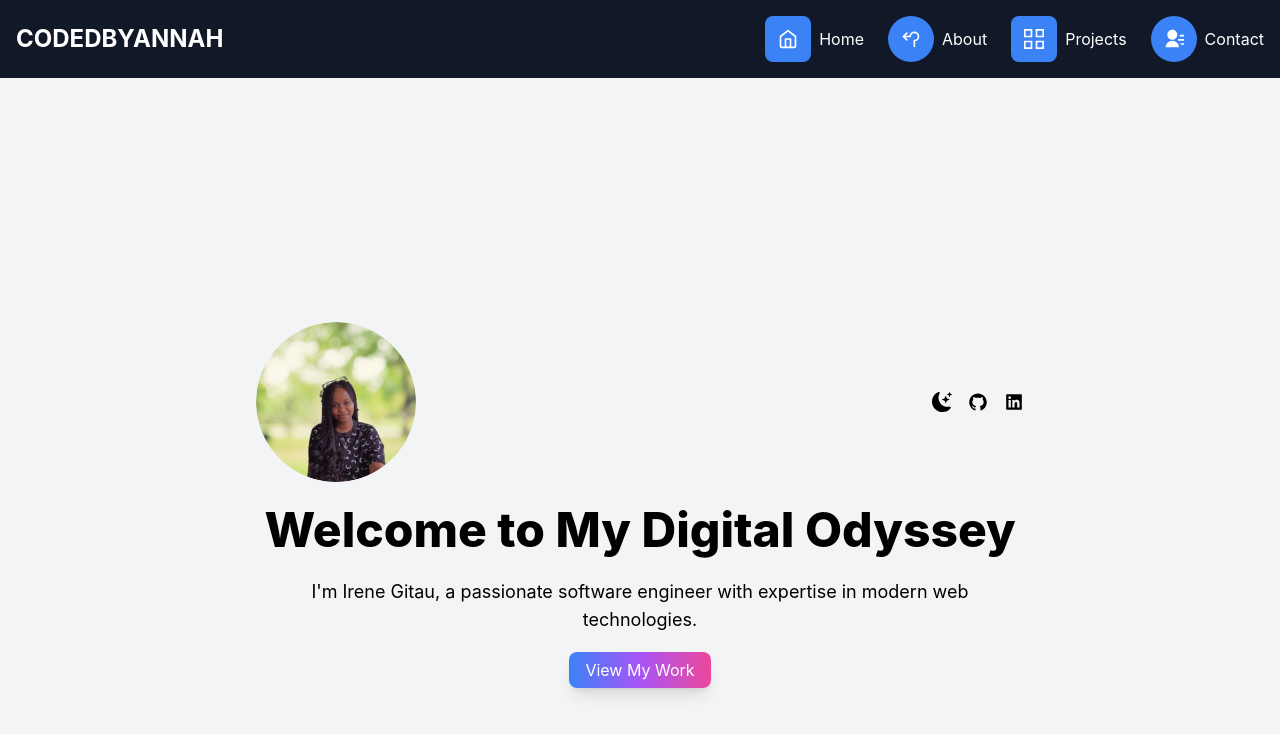
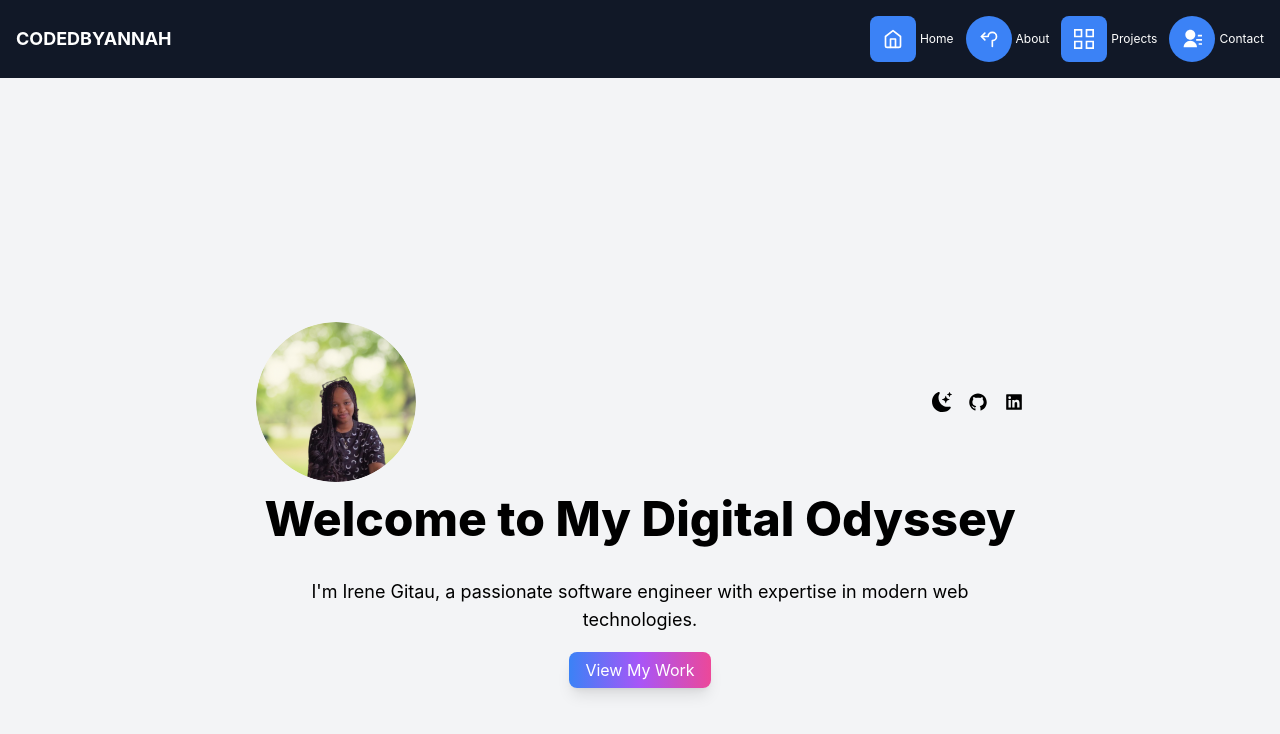
Before and after one commit to Annah-2003/My-Digital-Odyssey, a Next.js app in the folder portfolio/: page / in a window 1280 px wide. Shown: the top 734 px of the page. Built offline with nearby package versions, Linux system fonts and the light colour scheme.

Commit message:
added images to projects

```diff
--- a/portfolio/components/NavBar.js
+++ b/portfolio/components/NavBar.js
@@ -1,32 +1,32 @@
 import { useState } from 'react';
 import Link from 'next/link';
-import { HomeIcon } from './icons/HomeIcon';
-import { AboutIcon } from './icons/AboutIcon';
-import { ProjectsIcon } from './icons/ProjectsIcon';
-import { ContactIcon } from './icons/ContactIcon';
+import { HomeIcon } from '../components/icons/HomeIcon';
+import { AboutIcon } from '../components/icons/AboutIcon';
+import { ProjectsIcon } from '../components/icons/ProjectsIcon';
+import { ContactIcon } from '../components/icons/ContactIcon';
 
 const Navbar = () => {
   const [isOpen, setIsOpen] = useState(false);
 
   return (
     <nav className="bg-gray-900 text-white p-4 flex justify-between items-center">
-      <div className="text-2xl font-bold">CODEDBYANNAH</div>
-      <div className="hidden md:flex space-x-6">
-        <Link href="/" className="hover:text-pink-500 flex items-center space-x-2">
+      <div className="text-lg font-bold">CODEDBYANNAH</div>
+      <div className="hidden md:flex space-x-3">
+        <Link href="/" className="hover:text-pink-500 flex items-center space-x-1">
           <HomeIcon />
-          <span>Home</span>
+          <span className="text-xs">Home</span>
         </Link>
-        <Link href="/about" className="hover:text-pink-500 flex items-center space-x-2">
+        <Link href="/about" className="hover:text-pink-500 flex items-center space-x-1">
           <AboutIcon />
-          <span>About</span>
+          <span className="text-xs">About</span>
         </Link>
-        <Link href="/projects" className="hover:text-pink-500 flex items-center space-x-2">
+        <Link href="/projects" className="hover:text-pink-500 flex items-center space-x-1">
           <ProjectsIcon />
-          <span>Projects</span>
+          <span className="text-xs">Projects</span>
         </Link>
-        <Link href="/contact" className="hover:text-pink-500 flex items-center space-x-2">
+        <Link href="/contact" className="hover:text-pink-500 flex items-center space-x-1">
           <ContactIcon />
-          <span>Contact</span>
+          <span className="text-xs">Contact</span>
         </Link>
       </div>
       <div className="md:hidden">
@@ -38,21 +38,21 @@ const Navbar = () => {
       </div>
       {isOpen && (
         <div className="absolute top-16 left-0 w-full bg-gray-900 text-white flex flex-col items-center space-y-4 py-4 md:hidden">
-          <Link href="/" className="hover:text-pink-500 flex items-center space-x-2" onClick={() => setIsOpen(false)}>
+          <Link href="/" className="hover:text-pink-500 flex items-center space-x-1" onClick={() => setIsOpen(false)}>
             <HomeIcon />
-            <span>Home</span>
+            <span className="text-xs">Home</span>
           </Link>
-          <Link href="/about" className="hover:text-pink-500 flex items-center space-x-2" onClick={() => setIsOpen(false)}>
+          <Link href="/about" className="hover:text-pink-500 flex items-center space-x-1" onClick={() => setIsOpen(false)}>
             <AboutIcon />
-            <span>About</span>
+            <span className="text-xs">About</span>
           </Link>
-          <Link href="/projects" className="hover:text-pink-500 flex items-center space-x-2" onClick={() => setIsOpen(false)}>
+          <Link href="/projects" className="hover:text-pink-500 flex items-center space-x-1" onClick={() => setIsOpen(false)}>
             <ProjectsIcon />
-            <span>Projects</span>
+            <span className="text-xs">Projects</span>
           </Link>
-          <Link href="/contact" className="hover:text-pink-500 flex items-center space-x-2" onClick={() => setIsOpen(false)}>
+          <Link href="/contact" className="hover:text-pink-500 flex items-center space-x-1" onClick={() => setIsOpen(false)}>
             <ContactIcon />
-            <span>Contact</span>
+            <span className="text-xs">Contact</span>
           </Link>
         </div>
       )}
--- a/portfolio/pages/index.js
+++ b/portfolio/pages/index.js
@@ -30,6 +30,27 @@ export default function Home() {
     },
   };
 
+  const floatingText = {
+    animate: {
+      y: [0, -20, 0], // Adjust the values for the floating effect
+      transition: {
+        duration: 2,
+        ease: 'easeInOut',
+        repeat: Infinity,
+        repeatType: 'loop',
+      },
+    },
+  };
+
+  const interactiveImage = {
+    hover: {
+      scale: 1.05,
+      transition: {
+        duration: 0.5,
+      },
+    },
+  };
+
   return (
     <div className={darkMode ? 'dark' : ''}>
       <Navbar />
@@ -42,6 +63,7 @@ export default function Home() {
             className="w-full max-w-3xl px-4 md:px-0"
           >
             <div className="flex flex-col md:flex-row justify-between items-center w-full mb-6">
+              <motion.div whileHover="hover" variants={interactiveImage}>
                 <Image
                   src={profilePic}
                   alt="Profile Picture"
@@ -49,6 +71,7 @@ export default function Home() {
                   width={160}
                   height={160}
                 />
+              </motion.div>
               <div className="flex space-x-4">
                 <motion.div variants={iconVariants} whileHover="hover">
                   <BsFillMoonStarsFill
@@ -64,7 +87,13 @@ export default function Home() {
                 </motion.div>
               </div>
             </div>
-            <h1 className="text-5xl font-extrabold mb-6">Welcome to My Digital Odyssey</h1>
+            <motion.h1
+              className="text-5xl font-extrabold mb-6"
+              variants={floatingText}
+              animate="animate"
+            >
+              Welcome to My Digital Odyssey
+            </motion.h1>
             <p className="text-lg mb-6">
               I&apos;m Irene Gitau, a passionate software engineer with expertise in modern web technologies.
             </p>
--- a/portfolio/pages/projects.js
+++ b/portfolio/pages/projects.js
@@ -1,8 +1,7 @@
 import Navbar from '../components/NavBar';
 import { motion } from 'framer-motion';
-import AnimatedImage from '../components/AnimatedImage';
+import Image from 'next/image';
 
-export default function Projects() {
 const projects = [
   {
     title: 'CHUO YANGU',
@@ -20,12 +19,17 @@ export default function Projects() {
     title: 'QUOTE GEMS',
     description: 'HerLink aims to create a user-friendly environment where individuals can connect with their girlfriends and chat about anything and everything. The application features a sleek and modern design, making it appealing and easy to navigate for users of all ages.',
     link: 'https://65c1e9e7ccbef153940f2421--chipper-seahorse-fab0bb.netlify.app/',
-      image: '/path/to/project2-image.jpg',
+    image: '/Hang in there_ @thecoveteur.jpg',
   },
-
-
 ];
 
+const AnimatedImage = ({ src, alt }) => (
+  <motion.div whileHover={{ scale: 1.05 }} className="overflow-hidden rounded-lg">
+    <Image src={src} alt={alt} width={400} height={300} className="object-cover" />
+  </motion.div>
+);
+
+export default function Projects() {
   return (
     <div className="min-h-screen bg-gray-100 dark:bg-gray-900 text-black dark:text-white">
       <Navbar />
```
Also changed, not shown: portfolio/public/HER-LINK.png (added), portfolio/public/Hang in there_ @thecoveteur.jpg (added). Lines whose indentation alone changed are shown as unchanged.
